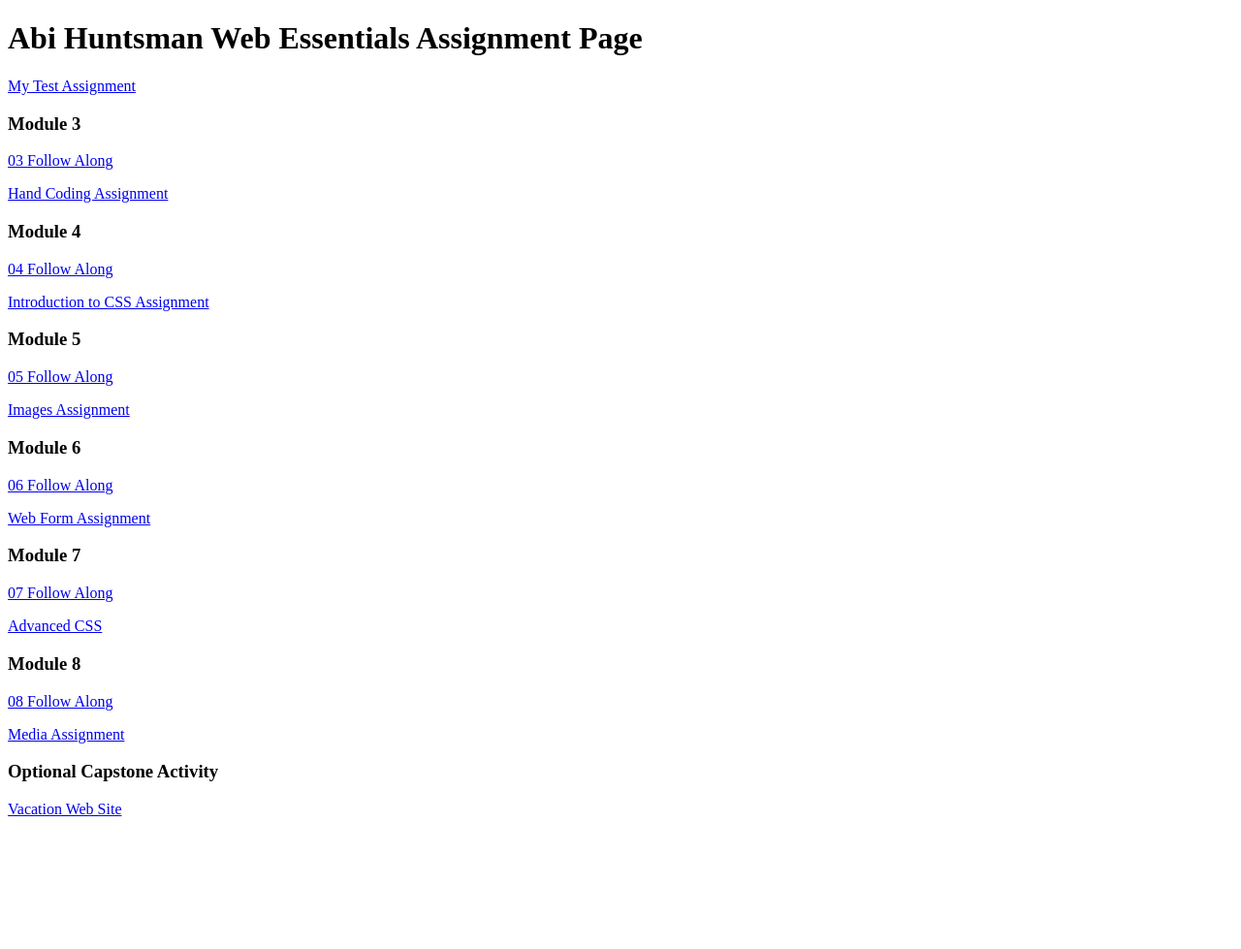
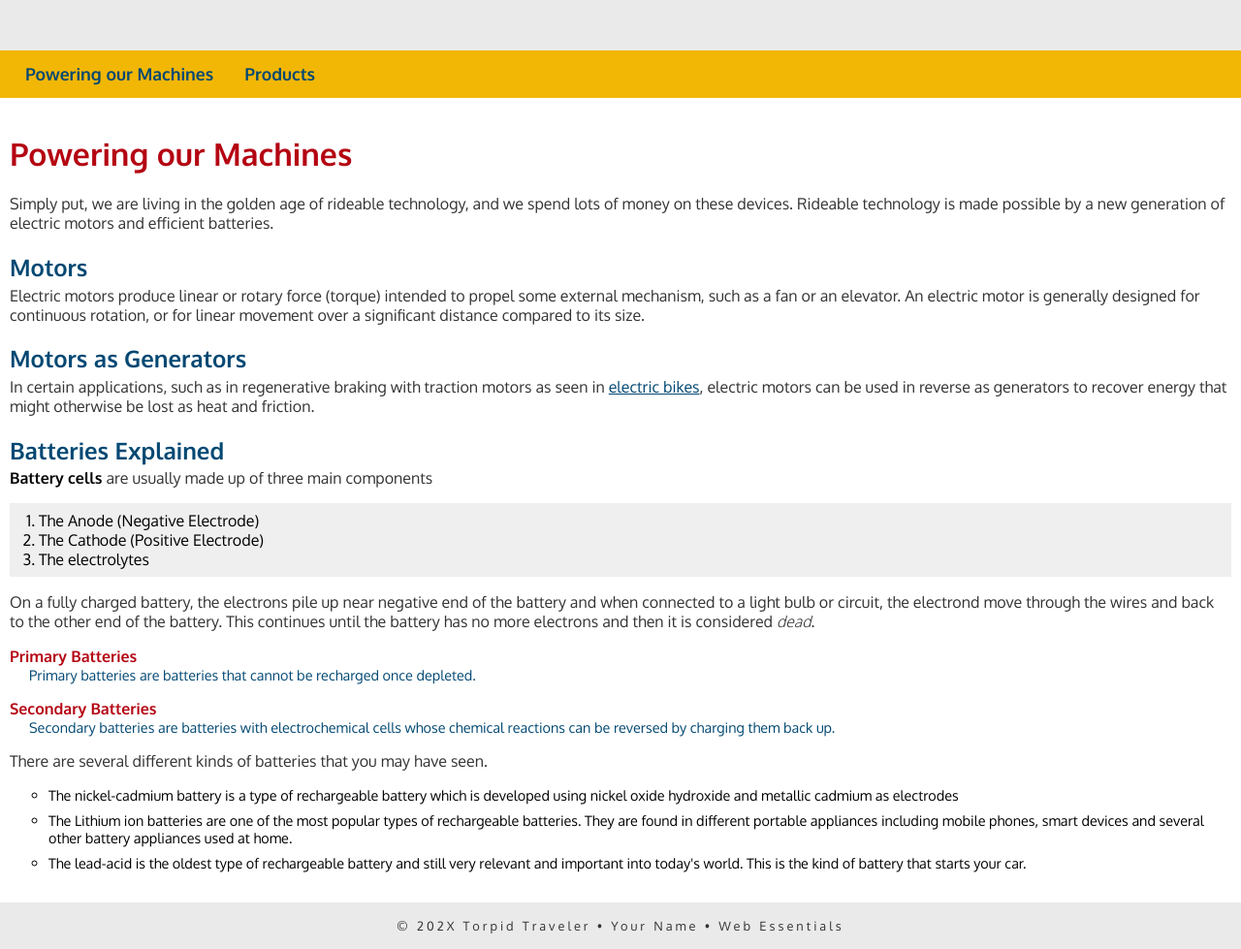
Before and after one commit to ahuntsman1175alak12net/dwdd1600, a plain HTML site: page index.html in a window 1280 px wide. Shown: the whole page at 97% size. Before the commit the page ends 860 px from the top, so only its background shows below. Drawn offline with Linux system fonts and the light colour scheme.

Commit message:
04follow-along

```diff
--- a/index.html
+++ b/index.html
@@ -1,39 +1,67 @@
-<!DOCTYPE html>
+<!doctype html>
 <html lang="en">
-	<head>
-		<meta charset="UTF-8">
-		<meta name="viewport" content="width=device-width, initial-scale=1.0">
-		<title>dwdd 1600 assignment list page</title>
-	</head>
-	<body>
-		<h1> Abi Huntsman Web Essentials Assignment Page</h1>
-		<p><a href="01test">My Test Assignment</a></p>
+<head>
+    <meta charset="UTF-8">
+    <meta name="description" content="Torpid Travelers is dedicated to helping you get around without breaking a sweat.">
+    <meta name="author" content="Abi Huntsman">
+    <meta name="viewport" content="width=device-width, initial-scale=1">
+    <link rel="preconnect" href="https://fonts.googleapis.com">
+    <link rel="preconnect" href="https://fonts.gstatic.com" crossorigin>
+    <link href="https://fonts.googleapis.com/css2?family=Oxygen:wght@300;400;700&display=swap" rel="stylesheet">
+    <link rel="stylesheet" href="travler.css">
+    <title>Torpid Travelers: Powering our Machines</title>
+ </head>
+ <body>
+    <!-- start the page header -->
+    <header>
+        <span>Torpid Travelers</span>
+    </header>
 
-		<h3>Module 3</h3>
-		<p><a href="03follow-along">03 Follow Along</a></p>
-		<p><a href="03hand-coding">Hand Coding Assignment</a></p>
+    <!-- start the page navigation -->
+    <nav>
+        <ul>
+            <li><a href="index.html">Powering our Machines</a></li>
+            <li><a href="products.html">Products</a></li>
+        </ul>
+    </nav>
 
-		<h3>Module 4</h3>
-		<p><a href="04follow-along">04 Follow Along</a></p>
-		<p><a href="04intro-css">Introduction to CSS Assignment</a></p>
+    <!-- start the page main -->
+    <main>
+        <h1>Powering our Machines</h1>
+        <p>Simply put, we are living in the golden age of rideable technology, and we spend lots of money on these devices. Rideable technology  is made possible by a new generation of electric motors and efficient batteries.</p>
 
-		<h3>Module 5</h3>
-		<p><a href="05follow-along">05 Follow Along</a></p>
-		<p><a href="05images">Images Assignment</a></p>
+        <h2>Motors</h2>
+        <p>Electric motors produce linear or rotary force (torque) intended to propel some external mechanism, such as a fan or an elevator. An electric motor is generally designed for continuous rotation, or for linear movement over a significant distance compared to its size.</p>
 
-		<h3>Module 6</h3>
-		<p><a href="06follow-along">06 Follow Along</a></p>
-		<p><a href="06form">Web Form Assignment</a></p>
+        <h2>Motors as Generators</h2>
+        <p>In certain applications, such as in regenerative braking with traction motors as seen in <a href="https://www.bicycling.com/bikes-gear/a22132137/best-electric-bikes" target="_blank" rel="nofollow">electric bikes</a>, electric motors can be used in reverse as generators to recover energy that might otherwise be lost as heat and friction.</p>
 
-		<h3>Module 7</h3>
-		<p><a href="07follow-along">07 Follow Along</a></p>
-		<p><a href="07advanced-css">Advanced CSS</a></p>
+        <h2>Batteries Explained</h2>
+        <p><strong>Battery cells</strong> are usually made up of three main components</p>
+        <ol>
+            <li>The Anode (Negative Electrode)</li>
+            <li>The Cathode (Positive Electrode)</li>
+            <li>The electrolytes</li>
+        </ol>
+        <p>On a fully charged battery, the electrons pile up near negative end of the battery and when connected to a light bulb or circuit, the electrond move through the wires and back to the other end of the battery. This continues until the battery has no more electrons and then it is considered <em>dead</em>.</p>
 
-		<h3>Module 8</h3>
-		<p><a href="08follow-along">08 Follow Along</a></p>
-		<p><a href="08media">Media Assignment</a></p>
+        <dl>
+            <dt>Primary Batteries</dt>
+            <dd>Primary batteries are batteries that cannot be recharged once depleted.</dd>
+            <dt>Secondary Batteries</dt>
+            <dd>Secondary batteries are batteries with electrochemical cells whose chemical reactions can be reversed by charging them back up.</dd>
+        </dl>
+        <p>There are several different kinds of batteries that you may have seen.</p>
+        <ul>
+            <li>The nickel-cadmium battery is a type of rechargeable battery which is developed using nickel oxide hydroxide and metallic cadmium as electrodes</li>
+            <li>The Lithium ion batteries are one of the most popular types of rechargeable batteries. They are found in different portable appliances including mobile phones, smart devices and several other battery appliances used at home. </li>
+            <li>The lead-acid is the oldest type of rechargeable battery and still very relevant and important into today's world. This is the kind of battery that starts your car.</li>
+        </ul>
+    </main>
 
-		<h3>Optional Capstone Activity</h3>
-		<p><a href="vacation">Vacation Web Site</a></p>
-	</body>
+    <!-- start the page footer -->
+    <footer>
+        <p>&copy; 202X Torpid Traveler &bull; Your Name &bull; Web Essentials</p>
+    </footer>
+</body>
 </html>
--- /dev/null
+++ b/travler.css
@@ -0,0 +1,118 @@
+body{
+    font-family: "Oxygen", sans-serif;
+    margin: 0;
+}
+
+/* header stuff here */
+header{
+    background-color: #eaeaea;
+    padding: 1rem 10px;
+}
+header span {
+    color: #eaeaea;
+    font-size: 1rem;
+    font-weight: 700;
+}
+
+
+/* navigation stuff here */
+nav{
+    background-color: #f2b705;
+}
+nav ul{
+    margin: 0;
+    padding: 0 10px;
+    list-style-type: none;
+    display: flex;
+}
+nav a{
+    display: block;
+    padding: .83rem 1rem;
+    text-decoration: none;
+    font-size: 1.1rem;
+    color: #024873;
+    font-weight: 700;
+}
+
+nav li.active a{
+    background-color: #024873;
+    color: #f2b705;
+}
+
+nav a:hover{
+    color: white;
+}
+
+/* main stuff here */
+main {
+    padding: 1rem 10px;
+}
+main h1{
+    color: #b40412;
+}
+main h2{
+    color:#024873;
+    margin-bottom: .2rem;
+}
+main p{
+    margin: 0;
+    color: #333;
+}
+main ol{
+    padding: .5rem 30px;
+    background-color: #efefef;
+}
+main dl dt {
+    color: #B40412;
+    font-weight: 700;
+    margin-top: 1rem;
+}
+main dl dd{
+    color: #024873;
+    font-size: .9rem;
+    margin-left: 20px;
+}
+main ul{
+    list-style-type: circle;
+}
+main ul li{
+    line-height: 125%;
+    margin-bottom: .5rem;
+    font-size: .9rem;
+}
+main strong{
+    font-weight: 700;
+    color:#000;
+}
+main em{
+    font-weight: 300;
+
+}
+main address {
+    font-style: normal;
+    background-color: #f2b705;
+    padding: .5rem;
+    border-radius: 10px;
+    border: 1px solid #024873;
+    width: 200px;
+}
+main a{
+    color: #024873;
+}
+main a:hover {
+    color: rgb(180, 4, 18);
+}
+
+/* footer stuff here */
+footer {
+    background-color: #eaeaea;
+    text-align: center;
+
+}
+footer p {
+    margin: 0;
+    padding: 1rem 0;
+    font-size: .8rem;
+    color: #333;
+    letter-spacing: 3px;
+}
```
Also changed, not shown: products.html (added, +57 -0 lines).
